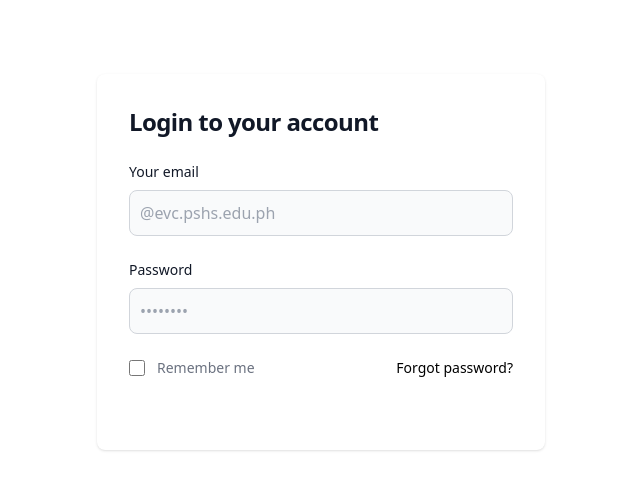
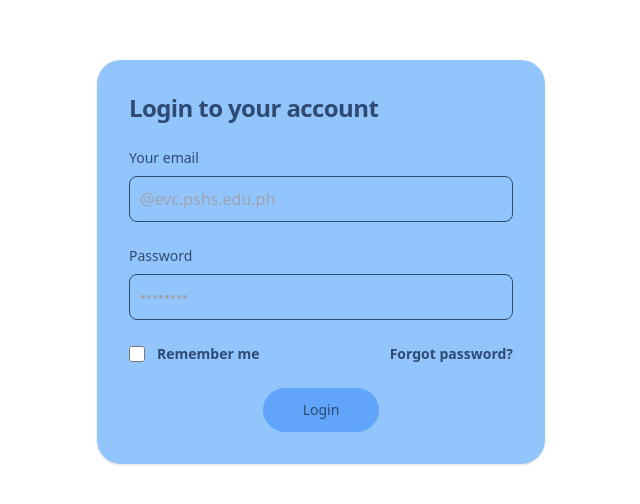
Before and after one commit to jjosol/EVC-CMS, a Vue app in the folder CMS/: page /login/loginform in a window 1280 px wide. Shown: the part 138-642 px from the top of the page, without its empty margins (319-959 px from the left). Built offline with nearby package versions, Linux system fonts and the light colour scheme.

Commit message:
LoginForm, Home
small edits on the login form
HomeView added more functionality still chatgpt codes need revisions

```diff
--- a/CMS/src/components/AddList.vue
+++ b/CMS/src/components/AddList.vue
@@ -1,11 +1,11 @@
 <script setup>
-import { ref, watch } from 'vue';
+import { ref, computed, watch } from 'vue';
 
 // Props to receive the current day from the parent component
 const props = defineProps({
   currentDay: {
     type: Object,
-    default: null
+    default: () => ({ date: new Date() }) // Default to today's date
   }
 });
 
@@ -13,26 +13,47 @@ const showAddModal = ref(false);
 const showEditModal = ref(false);
 const selectedPerson = ref(null);
 const newPerson = ref({ name: '', section: '', age: '' });
+const searchQuery = ref('');
+
+const people = ref([]);
 
 // List to store names and other details
-const people = ref([]);
+const allPeople = ref([
+  { name: 'John Doe', section: 'A', age: 30 },
+  { name: 'Jane Smith', section: 'B', age: 25 },
+  { name: 'Alice Johnson', section: 'C', age: 28 },
+  { name: 'Bob Brown', section: 'D', age: 32 },
+]);
 
-// Watch the currentDay prop to load the corresponding list of names
+// Initialize people array with some data for today's date
 watch(() => props.currentDay, (newVal) => {
   if (newVal && newVal.date) {
-    // Load the list of names for the selected day
+    // Assuming you have logic to load the list of names for the selected day
     // For demo purposes, we'll use a placeholder list
-    people.value = [
-    ];
+    if (newVal.date.toDateString() === new Date().toDateString()) {
+      people.value = [
+        { name: 'John Doe', section: 'A', addedAt: new Date() },
+        { name: 'Jane Smith', section: 'B', addedAt: new Date() }
+      ];
+    } else {
+      people.value = [];
+    }
   } else {
     people.value = [];
   }
 });
 
-const addPerson = () => {
-  if (newPerson.value.name && newPerson.value.section && newPerson.value.age) {
-    people.value.push({ ...newPerson.value });
-    newPerson.value = { name: '', section: '', age: '' };
+const filteredPeople = computed(() => {
+  if (!searchQuery.value) {
+    return allPeople.value;
+  }
+  return allPeople.value.filter(person => person.name.toLowerCase().includes(searchQuery.value.toLowerCase()));
+});
+
+const addPerson = (person) => {
+  const now = new Date();
+  if (person.name && person.section) {
+    people.value.push({ ...person, addedAt: now });
     showAddModal.value = false;
   }
 };
@@ -53,6 +74,17 @@ const savePerson = () => {
     showEditModal.value = false;
   }
 };
+
+const formatAMPM = (date) => {
+  let hours = date.getHours();
+  let minutes = date.getMinutes();
+  let ampm = hours >= 12 ? 'PM' : 'AM';
+  hours = hours % 12;
+  hours = hours ? hours : 12; // the hour '0' should be '12'
+  minutes = minutes < 10 ? '0' + minutes : minutes;
+  let strTime = hours + ':' + minutes + ' ' + ampm;
+  return strTime;
+};
 </script>
 
 <template>
@@ -61,8 +93,8 @@ const savePerson = () => {
       <h2 class="mb-4 text-2xl font-bold">Selected Date: {{ props.currentDay && props.currentDay.date ? props.currentDay.date.toDateString() : 'None' }}</h2>
       <p class="text-lg">CONFINEMENTS</p>
       <ul class="mt-4 overflow-y-auto max-h-60">
-        <li v-for="(person, index) in people" :key="index" class="flex items-center justify-between mb-2 text-lg">
-          <span @click="openEditModal(person)" class="cursor-pointer">{{ person.name }} - {{ person.section }}</span>
+        <li v-for="(person, index) in people" :key="index" class="flex items-center justify-between mb-2 text-lg confinement-item">
+          <span @click="openEditModal(person)" class="cursor-pointer confinement-details">{{ person.name }} - {{ person.section }} - {{ formatAMPM(person.addedAt) }}</span>
           <button @click="deletePerson(index)" class="p-2 text-white bg-red-500 rounded">Delete</button>
         </li>
       </ul>
@@ -73,15 +105,19 @@ const savePerson = () => {
     <div v-if="showAddModal" class="fixed inset-0 flex items-center justify-center bg-gray-800 bg-opacity-75">
       <div class="w-1/3 p-4 bg-white rounded-lg">
         <h2 class="mb-2 text-xl">Add Person</h2>
-        <input v-model="newPerson.name" placeholder="Name" class="w-full p-2 mb-2 border rounded">
-        <input v-model="newPerson.section" placeholder="Section" class="w-full p-2 mb-2 border rounded">
-        <input v-model="newPerson.age" placeholder="Age" class="w-full p-2 mb-2 border rounded">
+        <input v-model="searchQuery" placeholder="Search" class="w-full p-2 mb-2 border rounded">
+        <ul class="mt-4 overflow-y-auto max-h-60">
+          <li v-for="person in filteredPeople" :key="person.name" class="flex items-center justify-between mb-2 text-lg">
+            <span>{{ person.name }} - {{ person.section }}</span>
+            <button @click="addPerson(person)" class="p-2 text-white bg-green-500 rounded">Add</button>
+          </li>
+        </ul>
         <div class="flex justify-end mt-4">
-          <button @click="addPerson" class="p-2 text-white bg-green-500 rounded">Add</button>
           <button @click="showAddModal = false" class="p-2 ml-2 text-white bg-gray-500 rounded">Cancel</button>
         </div>
       </div>
     </div>
+
     <!-- Edit Modal -->
     <div v-if="showEditModal" class="fixed inset-0 flex items-center justify-center bg-gray-800 bg-opacity-75">
       <div class="w-1/3 p-4 bg-white rounded-lg">
@@ -121,4 +157,16 @@ textarea {
     transform: translateX(-100%);
   }
 }
+.confinement-item {
+  display: flex;
+  justify-content: space-between;
+  align-items: center;
+}
+.confinement-details {
+  flex-grow: 1;
+  margin-right: 10px;
+  white-space: nowrap;
+  overflow: hidden;
+  text-overflow: ellipsis;
+}
 </style>
--- a/CMS/src/components/HelloWorld.vue
+++ b/CMS/src/components/HelloWorld.vue
@@ -33,7 +33,7 @@
   @media (min-width: 1024px) {
     .greetings h1,
     .greetings h3 {
-      text-align: left;
+      text-align: l eft;
     }
   }
 </style>
--- a/CMS/src/components/LoginForm.vue
+++ b/CMS/src/components/LoginForm.vue
@@ -1,36 +1,36 @@
+
 <template>
 <section>
-<div class="flex flex-col items-center justify-center px-6 py-8 mx-auto md:h-screen lg:py-0">
-    <div class="w-full bg-white rounded-lg shadow dark:border md:mt-0 sm:max-w-md xl:p-0 dark:bg-gray-800 dark:border-gray-700">
+<div class="flex flex-col items-center justify-center px-6 py-8 mx-auto md:h-screen lg:py-0 text-[#2F4A71]">
+    <div class="w-full bg-blue-300 shadow rounded-3xl dark:border md:mt-0 sm:max-w-md xl:p-0 ">
         <div class="p-6 space-y-4 md:space-y-6 sm:p-8">
-            <h1 class="text-xl font-bold leading-tight tracking-tight text-gray-900 md:text-2xl dark:text-white">
+            <h1 class="text-xl font-bold leading-tight tracking-tight md:text-2xl">
                 Login to your account
             </h1>
             <form class="space-y-4 md:space-y-6" action="#">
                 <div>
-                    <label for="email" class="block mb-2 text-sm font-medium text-gray-900 dark:text-white">Your email</label>
+                    <label for="email" class="block mb-2 text-sm font-medium ">Your email</label>
                     <input type="email" name="email" id="email" placeholder="@evc.pshs.edu.ph"
-                    class="bg-gray-50 border border-gray-300 text-gray-900 rounded-lg focus:ring-primary-600 focus:border-primary-600 block w-full p-2.5 dark:bg-gray-700 dark:border-gray-600 dark:placeholder-gray-400 dark:text-white dark:focus:ring-blue-500 dark:focus:border-blue-500">
+                    class="bg-transparent border border-[#2F4A71]   rounded-lg focus:ring-primary-600 focus:border-primary-600 block w-full p-2.5 ">
                 </div>
                 <div>
-                    <label for="password" class="block mb-2 text-sm font-medium text-gray-900 dark:text-white">Password</label>
+                    <label for="password" class="block mb-2 text-sm font-medium ">Password</label>
                     <input type="password" name="password" id="password" placeholder="••••••••"
-                    class="bg-gray-50 border border-gray-300 text-gray-900 rounded-lg focus:ring-primary-600 focus:border-primary-600 block w-full p-2.5 dark:bg-gray-700 dark:border-gray-600 dark:placeholder-gray-400 dark:text-white dark:focus:ring-blue-500 dark:focus:border-blue-500">
+                    class="bg-transparent border border-[#2F4A71] rounded-lg focus:ring-primary-600 focus:border-primary-600 block w-full p-2.5 ">
                 </div>
                 <div class="flex items-center justify-between">
                     <div class="flex items-start">
                         <div class="flex items-center h-5">
-                        <input id="remember" aria-describedby="remember" type="checkbox" class="w-4 h-4 border border-gray-300 rounded bg-gray-50 focus:ring-3 focus:ring-primary-300 dark:bg-gray-700 dark:border-gray-600 dark:focus:ring-primary-600 dark:ring-offset-gray-800">
+                        <input id="remember" aria-describedby="remember" type="checkbox" class="w-4 h-4 border border-gray-300 rounded bg-gray-50 focus:ring-3 focus:ring-primary-300 accent-[#2F4A71] ">
                         </div>
                         <div class="ml-3 text-sm">
-                        <label for="remember" class="text-gray-500 dark:text-gray-300">Remember me</label>
+                        <label for="remember" class="font-bold">Remember me</label>
                         </div>
                     </div>
-                    <a href="#" class="text-sm font-medium text-primary-600 hover:underline dark:text-primary-500">Forgot password?</a>
+                    <a href="#" class="text-sm font-bold text-primary-600 hover:underline dark:text-primary-500">Forgot password?</a>
                 </div>
-                <RouterLink :to="{name:'home'}">
-                    <button type="submit" class="w-full text-white bg-primary-600 hover:bg-primary-700 focus:ring-4 focus:outline-none focus:ring-primary-300 font-medium rounded-lg text-sm px-5 py-2.5
-                    text-center dark:bg-primary-600 dark:hover:bg-primary-700 dark:focus:ring-primary-800">Login</button>
+                <RouterLink :to="{name:'home'}" class="flex justify-center">
+                    <button type="submit" class="px-10 py-3 text-sm font-medium text-center bg-blue-400 rounded-full hover:bg-primary-700 focus:ring-4 focus:outline-none focus:ring-primary-300">Login</button>
                 </RouterLink>
             </form>
         </div>
--- a/CMS/src/views/HomeView.vue
+++ b/CMS/src/views/HomeView.vue
@@ -1,10 +1,10 @@
   <script setup>
   import { ref } from 'vue';
   import NavBar from '../components/NavBar.vue'
-import Calendar from '../components/Table.vue';
+  import Calendar from '../components/Calendar.vue';
   import AddList from '../components/AddList.vue';
 
-const currentDay = ref(null);
+  const currentDay = ref({ date: new Date() });
 
   // Handler to update the current day selected in the calendar
   const handleDaySelected = (day) => {
```
Also changed, not shown: CMS/src/components/Calendar.vue (renamed from CMS/src/components/Table.vue). Lines whose indentation alone changed are shown as unchanged.
